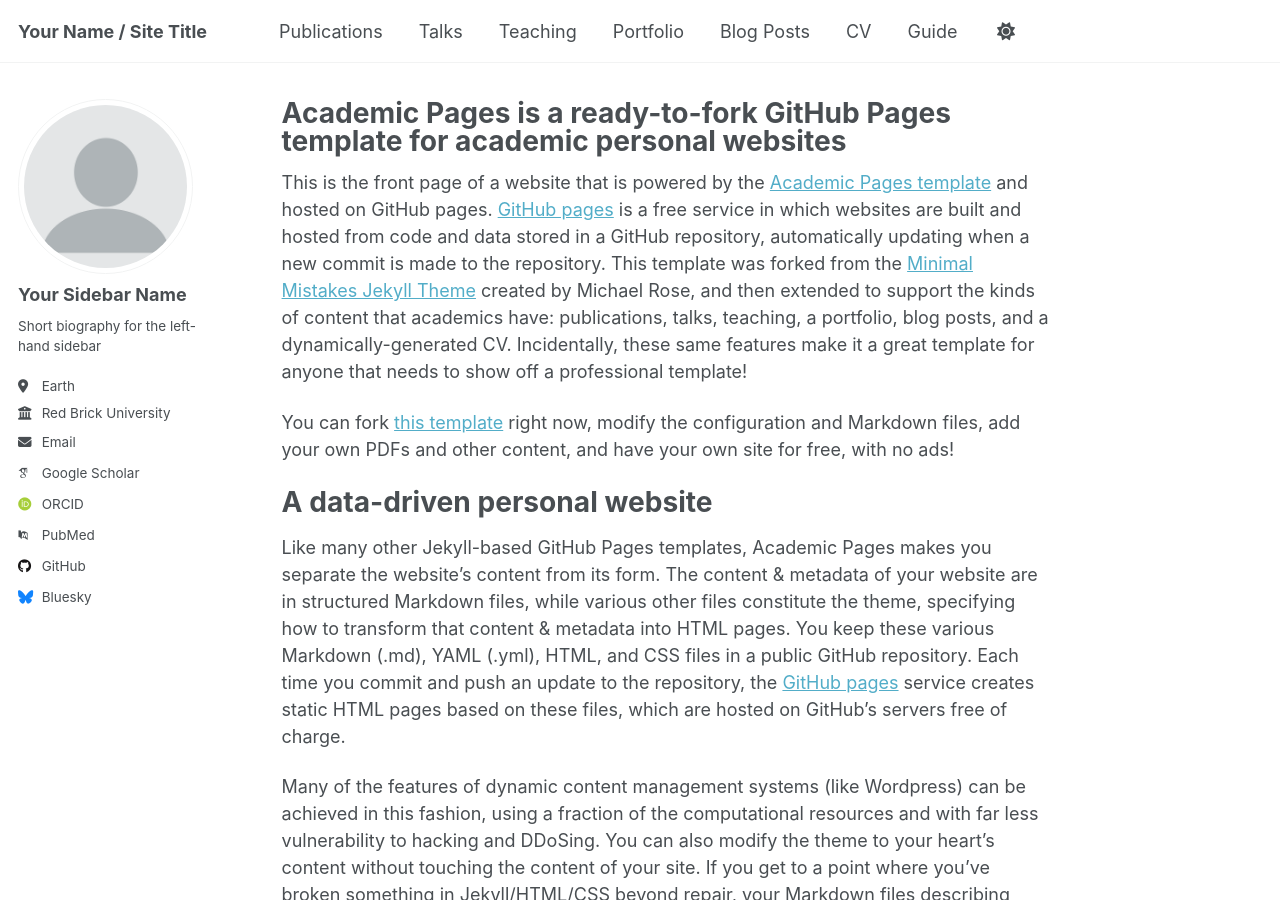
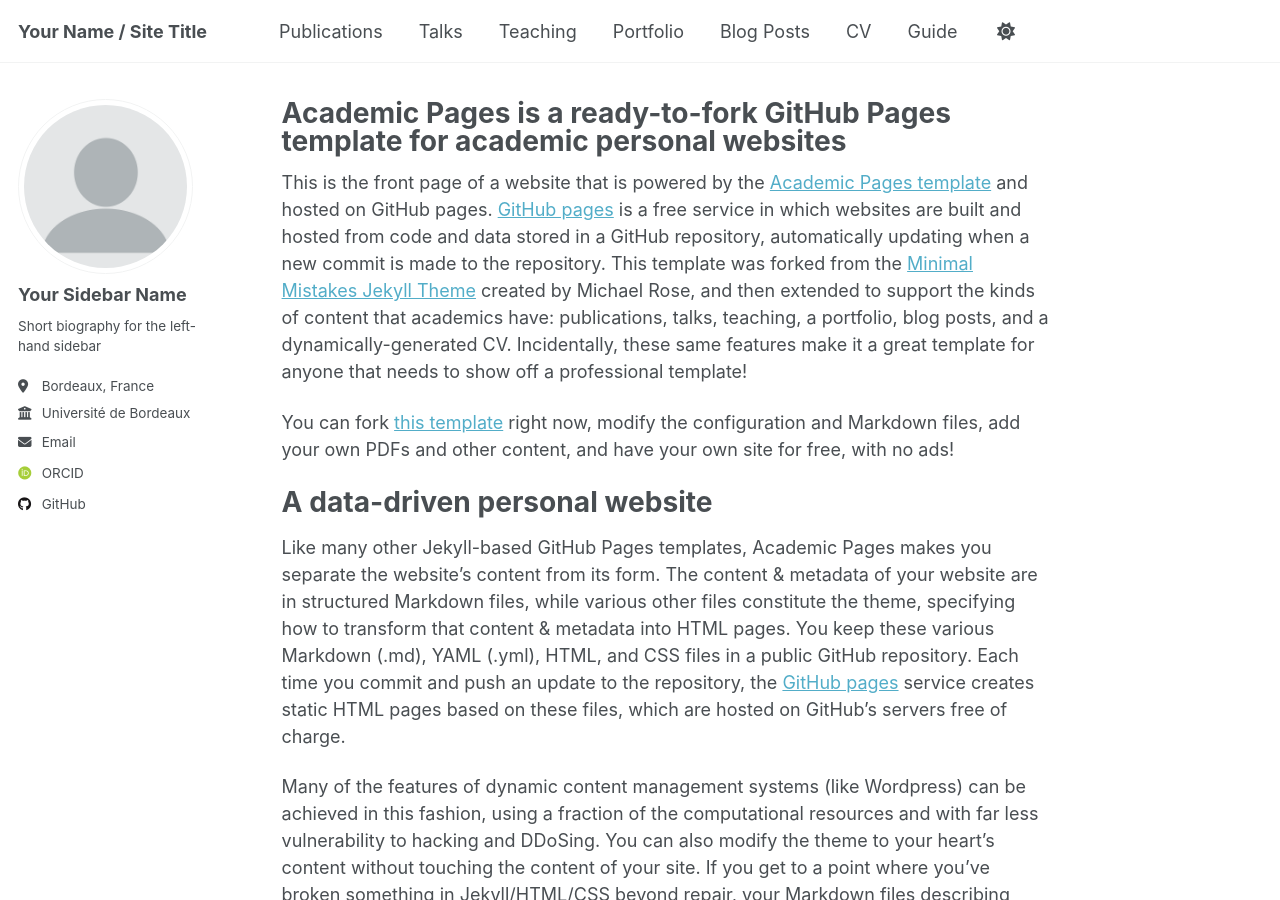
Before and after one commit to TradeMark17/TradeMark17.github.io, a Jekyll site: the page built from _pages/about.md, in a window 1280 px wide and 900 px high. Built offline with Jekyll 4.4.1, drawn with Linux system fonts in a browser that asks for light colours; some web fonts are replaced; a script that is not in the unit is left out.

Commit message:
Update _config.yml

```diff
--- a/_config.yml
+++ b/_config.yml
@@ -27,20 +27,20 @@
   name             : "Your Sidebar Name"
   pronouns         : # example: "she/her"
   bio              : "Short biography for the left-hand sidebar"
-  location         : "Earth"
-  employer         : "Red Brick University"
+  location         : "Bordeaux, France"
+  employer         : "Université de Bordeaux"
   uri              : # URL
-  email            : "none@example.org"
+  email            : "mikael.gallego@etu.u-bordeaux.fr"
 
   # Academic websites
   academia         : # URL
   arxiv            : # URL - Update with the correct link to your profile
-  googlescholar    : "https://scholar.google.com/citations?user=PS_CX0AAAAAJ"
+  googlescholar    : # "https://scholar.google.com/citations?user=PS_CX0AAAAAJ"
   inspire-hep      : # URL
   impactstory      : # URL
-  orcid            : "https://orcid.org/yourorcidurl"
+  orcid            : "https://orcid.org/0009-0003-1896-5812"
   semantic         : # URL
-  pubmed           : "https://www.ncbi.nlm.nih.gov/pubmed/?term=john+snow"
+  pubmed           : # "https://www.ncbi.nlm.nih.gov/pubmed/?term=john+snow"
   researchgate     : # URL
   scopus           : # URL
 
@@ -48,13 +48,13 @@
   bitbucket        : # Username - Update with your username on the site
   codepen          : # Username
   dribbble         : # Username
-  github           : "academicpages"
+  github           : "TradeMark17"
   kaggle           : # Username
   stackoverflow    : # User number or user number and name (i.e., use "1" or "1/jeff-atwood")
 
   # Social media
   artstation       : # Username
-  bluesky          : "bsky.app" # Replace this with you Bluesky username
+  bluesky          : # Username
   facebook         : # Username
   flickr           : # Username
   foursquare       : # Username
```
